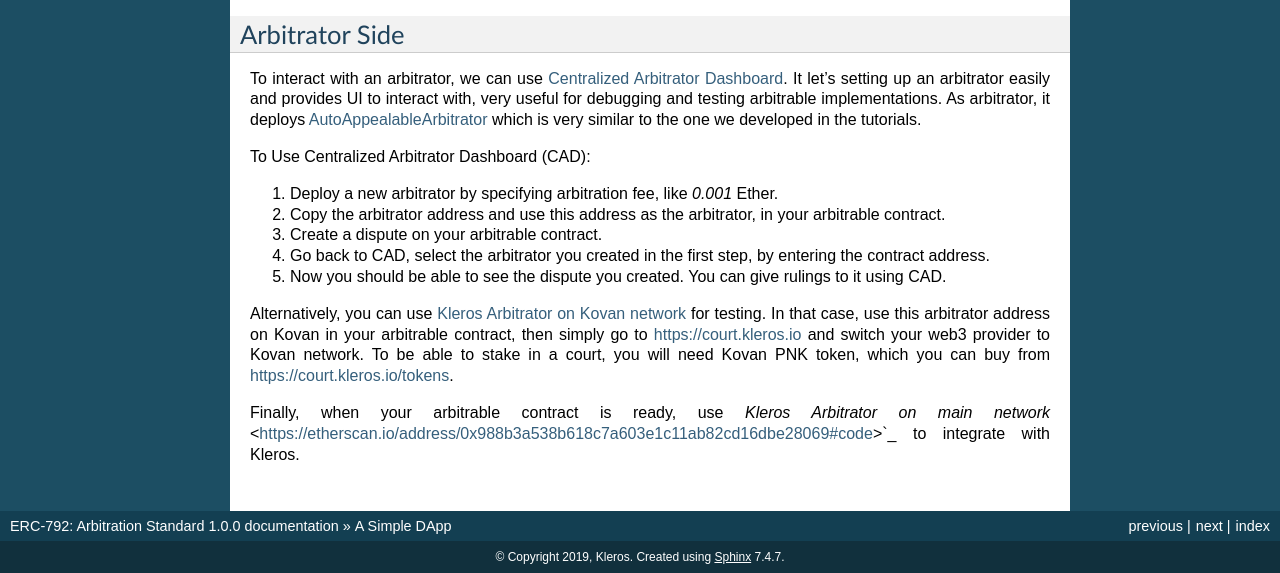
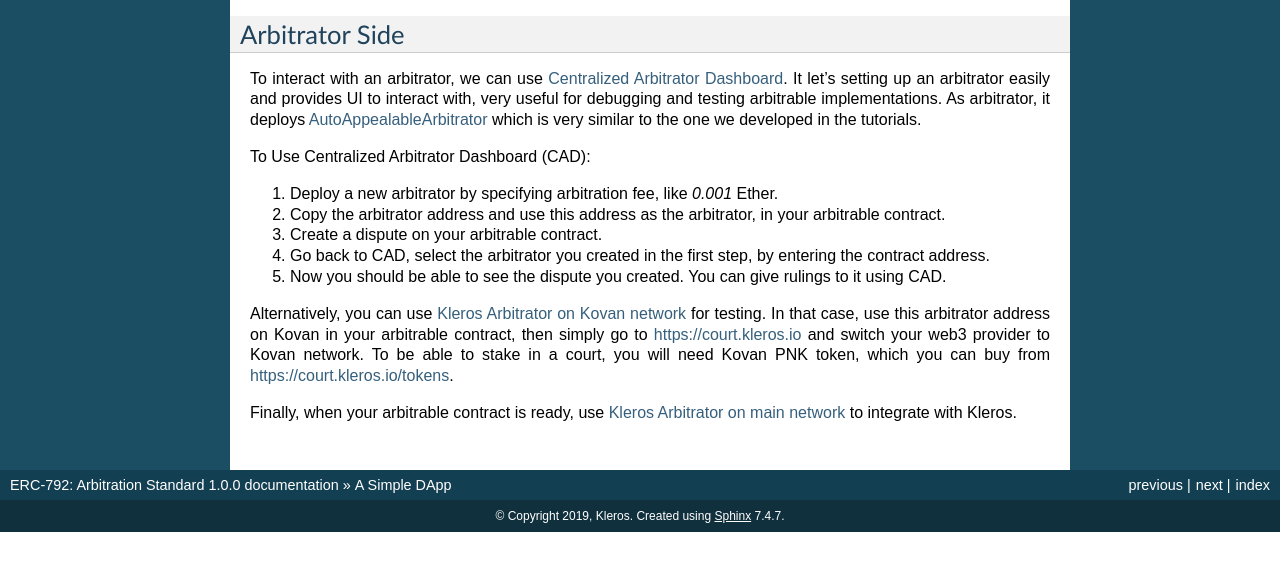
Before and after one commit to kleros/erc-792, a Sphinx documentation site: the page built from docs/a-simple-dapp.rst, in a window 1280 px wide and 900 px high, scrolled down 2719 px, cut to the strip 327-900 px from the top of the window. Built offline with Sphinx 7.4.7, drawn with Linux system fonts in a browser that asks for light colours; after the commit the page ends 3578 px from its top, so only the background shows below that.

Commit message:
refactor(a-simple-dapp): reword

```diff
--- a/docs/a-simple-dapp.rst
+++ b/docs/a-simple-dapp.rst
@@ -166,4 +166,4 @@
 
 Alternatively, you can use `Kleros Arbitrator on Kovan network <https://kovan.etherscan.io/address/0x60b2abfdfad9c0873242f59f2a8c32a3cc682f80>`_ for testing. In that case, use this arbitrator address on Kovan in your arbitrable contract, then simply go to https://court.kleros.io and switch your web3 provider to Kovan network. To be able to stake in a court, you will need Kovan PNK token, which you can buy from https://court.kleros.io/tokens.
 
-Finally, when your arbitrable contract is ready, use `Kleros Arbitrator on main network` <https://etherscan.io/address/0x988b3a538b618c7a603e1c11ab82cd16dbe28069#code>`_ to integrate with Kleros.
+Finally, when your arbitrable contract is ready, use `Kleros Arbitrator on main network <https://etherscan.io/address/0x988b3a538b618c7a603e1c11ab82cd16dbe28069#code>`_ to integrate with Kleros.
```
